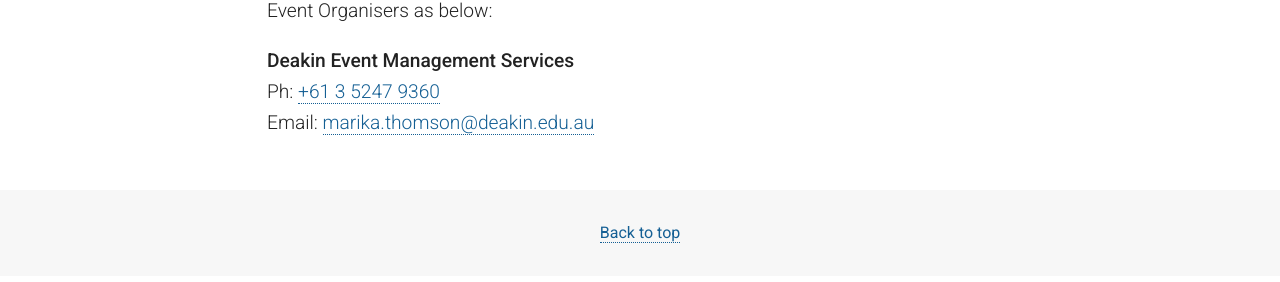
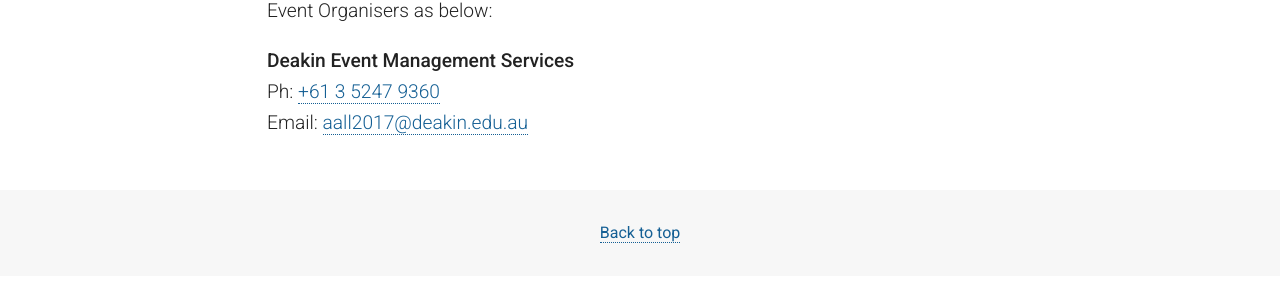
Before and after one commit to aallconference2017/aallconference2017.github.io, a Jekyll site: the page built from contact/index.html, in a window 1280 px wide. Shown: the part 512-794 px from the top of the page. Built offline with Jekyll 4.4.1, drawn with Linux system fonts in a browser that asks for light colours.

Commit message:
Updated 'contact/index.html' via CloudCannon

```diff
--- a/contact/index.html
+++ b/contact/index.html
@@ -7,12 +7,6 @@ show_jump_links: false
 ---
 <div class="container">
     <div class="content">
-        <div class="editable">
-            <p>For information and queries regarding the AALL 2017 Conference please contact our Event Organisers as below:
-
-            </p><p><b>Deakin Event Management Services</b><br />
-                Ph: <a href="tel:+61-3-5247-9360">+61 3 5247 9360</a><br />
-            Email: <a href="mailto:marika.thomson@deakin.edu.au">marika.thomson@deakin.edu.au</a></p>
-        </div>
+        <div class="editable"><p>For information and queries regarding the AALL 2017 Conference please contact our Event Organisers as below:</p><p><b>Deakin Event Management Services</b><br />Ph: <a href="tel:+61-3-5247-9360">+61 3 5247 9360</a><br />Email: <a href="javascript:void(location.href='mailto:'+String.fromCharCode(97,97,108,108,50,48,49,55,64,100,101,97,107,105,110,46,101,100,117,46,97,117))">aall2017@deakin.edu.au</a></p></div>
     </div>
 </div>
```
